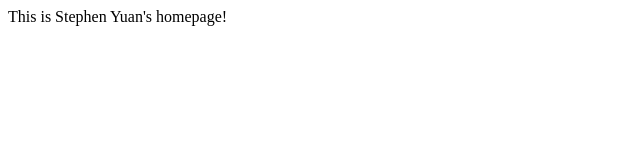
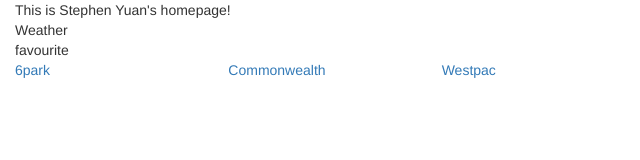
Before and after one commit to fenhaoyuan/Personal-Homepage, a plain HTML site: page index.html in a window 1280 px wide. Shown: the whole page, without its empty margins (0-640 px from the left). Drawn offline with nearby package versions, Linux system fonts and the light colour scheme; some packages are replaced by stand-ins of ours.

Commit message:
Added favourite diretive, included Bootstrap
Added favourite diretive into homepage.
Included Bootstrap css.

```diff
--- a/app.js
+++ b/app.js
@@ -2,5 +2,6 @@
 
 var myApp = angular.module('myApp', [
     'ngRoute',
+//    'ui.bootstrap',
     'homepage'
 ]);
--- a/components/homepage/homepage.js
+++ b/components/homepage/homepage.js
@@ -2,9 +2,22 @@
 
 var homepage = angular.module('homepage', []);
 
-homepage.controller('homepageCtrl', [
-    function() {
-
+homepage.controller('homepageCtrl', ['$scope',
+    function($scope) {
+        $scope.favourites = [
+            {
+                title: '6park',
+                href: 'http://www.6park.com'
+            },
+            {
+                title: 'Commonwealth',
+                href: 'https://www.my.commbank.com.au/netbank'
+            },
+            {
+                title: 'Westpac',
+                href: 'http://www.westpac.com.au/netbank'
+            }
+        ];
     }
 ]);
 
@@ -16,3 +29,14 @@ homepage.config(['$routeProvider',
         });
     }
 ]);
+
+homepage.directive('favourite', [
+    function() {
+        return {
+            templateUrl: 'favourite.d.html',
+            scope: {
+                website: '='
+            }
+        };
+    }
+]);
--- a/components/homepage/homepage.tpl.html
+++ b/components/homepage/homepage.tpl.html
@@ -1,3 +1,24 @@
 <div>
     This is Stephen Yuan's homepage!
 </div>
+
+<div>
+    Weather
+</div>
+
+<div>
+    <div>favourite</div>
+    <div class="row">
+        <div class="col-xs-2"
+             favourite ng-repeat="website in favourites" website="website">
+        </div>
+    </div>
+</div>
+
+<script type="text/ng-template" id="favourite.d.html">
+    <div>
+        <a ng-href="{{website.href}}" title="{{website.title}}">
+            {{website.title}}
+        </a>
+    </div>
+</script>
--- a/index.html
+++ b/index.html
@@ -6,13 +6,18 @@
         <title>Stephen Yuan Personal Homepage</title>
         <meta name="description" content="Stephen Yuan's personal homepage.">
         <meta name="viewport" content="width=device-width, initial-scale=1">
+
+        <link rel="stylesheet" href="https://maxcdn.bootstrapcdn.com/bootstrap/3.3.5/css/bootstrap.min.css"></link>
+        <link rel="stylesheet" href="css/common.css"></link>
     </head>
 
     <body>
-        <div ng-view></div>
+        <div class="container-fluid" ng-view></div>
 
         <script src="https://ajax.googleapis.com/ajax/libs/angularjs/1.4.6/angular.min.js"></script>
         <script src="https://ajax.googleapis.com/ajax/libs/angularjs/1.4.6/angular-route.min.js"></script>
+<!--        <script src="https://cdnjs.cloudflare.com/ajax/libs/angular-ui-bootstrap/0.13.4/ui-bootstrap.js"></script>-->
+
         <script src="app.js"></script>
         <script src="components/homepage/homepage.js"></script>
     </body>
```
Also changed, not shown: css/common.css (added).
